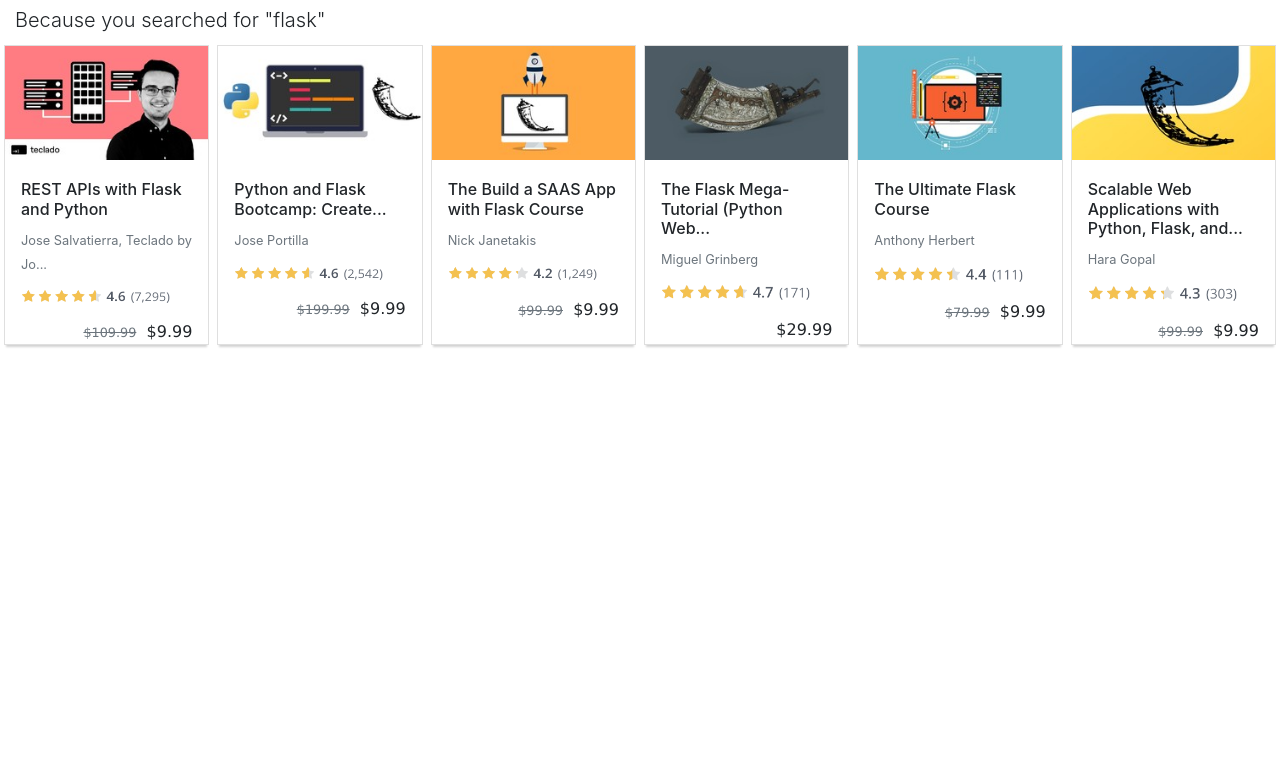
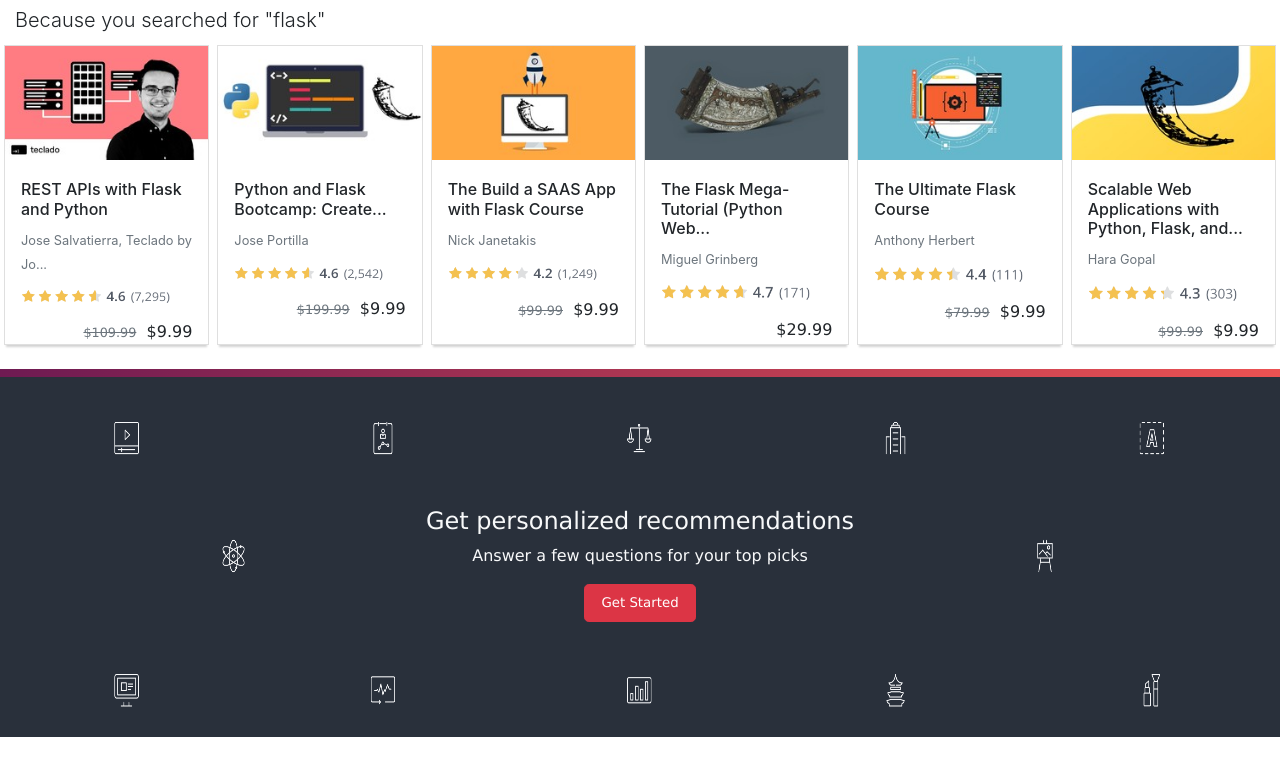
Before and after one commit to chelseacastelli/udemy_clone, a plain HTML site: page index.html in a window 1280 px wide. Shown: the part 1121-1890 px from the top of the page. Before the commit the page ends 1501 px from the top, so only its background shows below. Drawn offline with nearby package versions, Linux system fonts and the light colour scheme.

Commit message:
Second banner and jumbotron added

```diff
--- a/index.html
+++ b/index.html
@@ -52,6 +52,7 @@
 
   </nav>
 
+    <!-- Jumbotron -->
     <div class="jumbotron big-banner mb-0" style="border-radius: 0; height: 550px; padding-top: 200px; background-image: url(images/jumbotron_image.jpg); background-size: 100% 100%;">
         <div class="row align-items-center text-light">
             <div class="col-md-4 offset-md-1">
@@ -65,6 +66,7 @@
         </div>
     </div>
 
+    <!-- Gradient Banner -->
     <div class="text-light py-3" style="background: linear-gradient(-45deg, #ec5252, #6e1a52);">
         <div class="row offset-1">
             <div class="col">
@@ -97,7 +99,7 @@
         </div>
     </div>
 
-    <!-- First Courses Container -->
+    <!-- First Courses Container/Card Deck -->
     <div class="container-fluid mt-5" style="max-width:1380px;">
 
         <h3 class="lead" style="padding-bottom: 5px;">Students are viewing</h3>
@@ -175,16 +177,15 @@
                     <p style="text-align: right; font-family: verdana;"><small class='text-muted'><s>$199.99</s></small>&nbsp;&nbsp;$9.99</p>
                 </div>
             </div>
-
         </div>
     </div>
 
-    <!-- Second Courses Container -->
+    <!-- Second Courses Container/Card Deck -->
     <div class="container-fluid mt-5" style="max-width:1380px">
 
         <h3 class="lead" style="padding-bottom: 5px;">Because you searched for "flask"</h3>
 
-        <div class="card-deck">
+        <div class="card-deck mb-15">
 
             <div class="card mx-1" style="border-radius: 0; box-shadow: 0 4px 2px -2px #D3D3D3; height: 300px;">
                 <img class="card-img-top" src="images/flask_course_img_1.jpg" style="border-radius: 0;" alt="...">
@@ -257,7 +258,19 @@
                     <p style="text-align: right; font-family: verdana;"><small class='text-muted'><s>$99.99</s></small>&nbsp;&nbsp;$9.99</p>
                 </div>
             </div>
+        </div>
+    </div>
+</br>
 
+    <div class="text-light py-1" style="background: linear-gradient(-45deg, #ec5252, #6e1a52);"></div>
+
+    <div class="jumbotron big-banner" style="border-radius: 0; height: 360px; padding-top: 130px; background-image: url(images/jumbotron_image_2.png); background-size: 100% 100%;">
+        <div class="row text-center text-light" style="font-family: verdana;">
+            <div class="col text-center">
+                <h4 class="display-5">Get personalized recommendations</h4>
+                <p>Answer a few questions for your top picks</p>
+                <button type="button" class="btn btn-danger btn-lg" style="font-size: 10pt;">Get Started</button>
+            </div>
         </div>
     </div>
 
```
Also changed, not shown: images/jumbotron_image_2.png (added).
